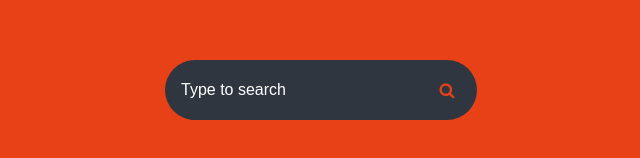
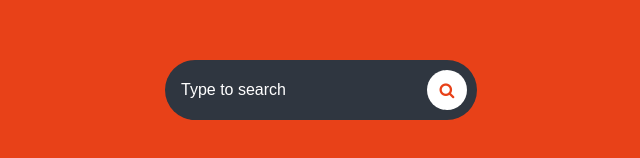
Before and after one commit to EllenKlose/HTML5-CSS3, a plain HTML site: page 5-Search-Box/main.html in a window 1280 px wide. In both pictures the pointer is over the link 640 px from the left and 400 px from the top of the page. Shown: the part 310-468 px from the top of the page, without its empty margins (319-959 px from the left). Drawn offline with Linux system fonts and the light colour scheme.

Commit message:
adding hover colour

```diff
--- a/5-Search-Box/css/style.css
+++ b/5-Search-Box/css/style.css
@@ -20,6 +20,10 @@ body{
 .search-box:hover > .search-txt{
 	width: 240px;
 	padding: 0 6px;
+}
+
+.search-box:hover > .search-btn{
+	background: white;
 }
 
 ::placeholder{
```
